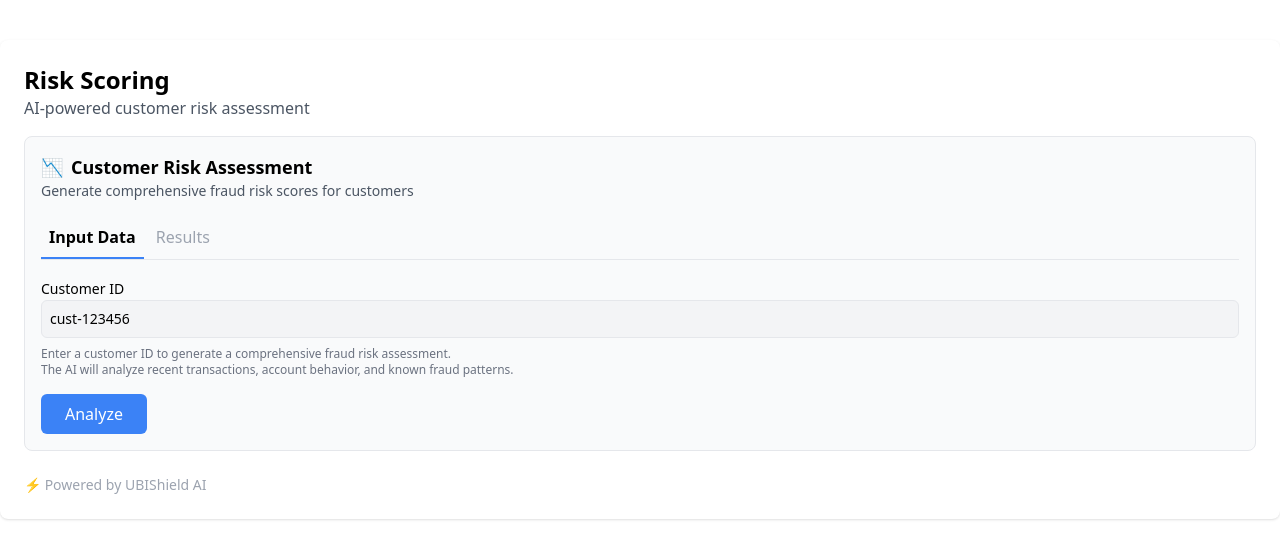
After one commit to DYNAMICMORTAL/webapp, a Django app: page /risk_scoring/ in a window 1280 px wide. The commit adds this page. Shown: the top 559 px of the page. Run offline with Django 5.2, Linux system fonts and the light colour scheme; some libraries are stand-ins or nearby versions.

Commit message:
2 pages ui added

```diff
--- a/bankapp/branches/templates/dashboard.html
+++ b/bankapp/branches/templates/dashboard.html
@@ -15,7 +15,7 @@
             <div>
                 <div class="flex flex-row items-center mb-6 gap-6">
                     {% load static %}
-                    <img src="{% static 'logo.png' %}" alt="UBIShield Logo" class="w-auto h-12 mb-6">
+                    <img src="https://res.cloudinary.com/ds2uw5gcw/image/upload/v1742112089/UBISHield_Logo_xokpo5.png" alt="UBIShield Logo" class="w-auto h-12 mb-6">
                     <h1 class="text-xl font-bold mb-6">UBIShield</h1>
                 </div>
                 <nav>
--- /dev/null
+++ b/bankapp/branches/templates/risk_scoring.html
@@ -0,0 +1,98 @@
+<!DOCTYPE html>
+<html lang="en">
+<head>
+    <meta charset="UTF-8">
+    <meta name="viewport" content="width=device-width, initial-scale=1.0">
+    <title>Risk Scoring</title>
+    <script src="https://cdn.tailwindcss.com"></script>
+</head>
+<body class="">
+    <div class="mx-auto mt-10 p-6 bg-white rounded-lg shadow">
+        <h1 class="text-2xl font-bold">Risk Scoring</h1>
+        <p class="text-gray-600">AI-powered customer risk assessment</p>
+
+        <div class="mt-4 p-4 border rounded-lg bg-gray-50">
+            <h2 class="text-lg font-semibold flex items-center gap-2">
+                <span>📉</span> Customer Risk Assessment
+            </h2>
+            <p class="text-sm text-gray-600">Generate comprehensive fraud risk scores for customers</p>
+
+            <div class="mt-4 border-b">
+                <button id="input-tab" class="p-2 font-semibold border-b-2 border-blue-500">Input Data</button>
+                <button id="results-tab" class="p-2 text-gray-400">Results</button>
+            </div>
+
+            <div id="input-section" class="mt-4">
+                <div class="mt-4">
+                    <label class="text-sm font-medium">Customer ID</label>
+                    <input type="text" value="cust-123456" class="w-full p-2 border rounded-md text-sm bg-gray-100">
+                </div>
+
+                <p class="text-xs text-gray-500 mt-2">Enter a customer ID to generate a comprehensive fraud risk assessment.<br>The AI will analyze recent transactions, account behavior, and known fraud patterns.</p>
+
+                <button id="analyze-btn" class="mt-4 bg-blue-500 text-white py-2 px-6 rounded-md">Analyze</button>
+            </div>
+
+            <div id="results-section" class="mt-4 hidden">
+                <div class="bg-yellow-50 p-4 rounded-lg border border-yellow-200">
+                    <h3 class="text-lg font-semibold text-yellow-800">Risk Assessment Results</h3>
+                    <div class="mt-4 space-y-4">
+                        <div class="flex items-center justify-between">
+                            <span class="text-sm font-medium">Overall Risk Score</span>
+                            <span class="text-red-600 font-bold">High (8.5/10)</span>
+                        </div>
+                        <div class="space-y-2">
+                            <h4 class="font-medium">Risk Factors:</h4>
+                            <ul class="text-sm space-y-1">
+                                <li class="flex items-center text-yellow-700">
+                                    <span class="mr-2">⚠️</span> Unusual transaction patterns detected
+                                </li>
+                                <li class="flex items-center text-yellow-700">
+                                    <span class="mr-2">⚠️</span> Multiple high-value transactions
+                                </li>
+                                <li class="flex items-center text-yellow-700">
+                                    <span class="mr-2">⚠️</span> Account accessed from multiple locations
+                                </li>
+                            </ul>
+                        </div>
+                    </div>
+                </div>
+            </div>
+        </div>
+
+        <p class="text-sm text-gray-400 mt-6">⚡ Powered by UBIShield AI</p>
+    </div>
+
+<script>
+    document.addEventListener('DOMContentLoaded', function() {
+        const inputTab = document.getElementById('input-tab');
+        const resultsTab = document.getElementById('results-tab');
+        const inputSection = document.getElementById('input-section');
+        const resultsSection = document.getElementById('results-section');
+        const analyzeBtn = document.getElementById('analyze-btn');
+
+        inputTab.addEventListener('click', () => {
+            inputTab.classList.add('border-b-2', 'border-blue-500', 'font-semibold');
+            inputTab.classList.remove('text-gray-400');
+            resultsTab.classList.remove('border-b-2', 'border-blue-500', 'font-semibold');
+            resultsTab.classList.add('text-gray-400');
+            inputSection.classList.remove('hidden');
+            resultsSection.classList.add('hidden');
+        });
+
+        resultsTab.addEventListener('click', () => {
+            resultsTab.classList.add('border-b-2', 'border-blue-500', 'font-semibold');
+            resultsTab.classList.remove('text-gray-400');
+            inputTab.classList.remove('border-b-2', 'border-blue-500', 'font-semibold');
+            inputTab.classList.add('text-gray-400');
+            resultsSection.classList.remove('hidden');
+            inputSection.classList.add('hidden');
+        });
+
+        analyzeBtn.addEventListener('click', () => {
+            resultsTab.click();
+        });
+    });
+</script>
+</body>
+</html>
```
Also changed, not shown: bankapp/branches/templates/fraud_detection.html (added, +87 -0 lines).
